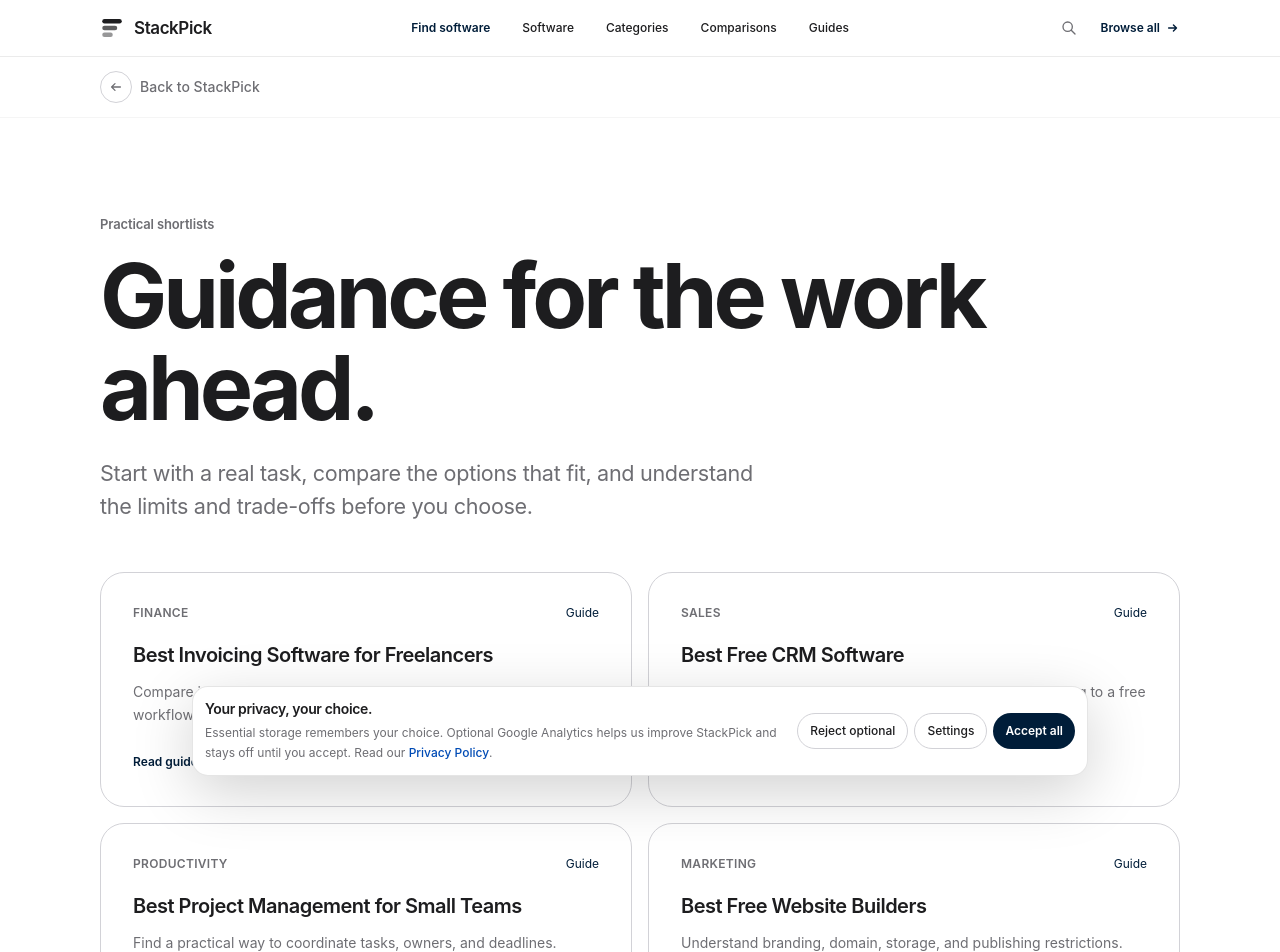
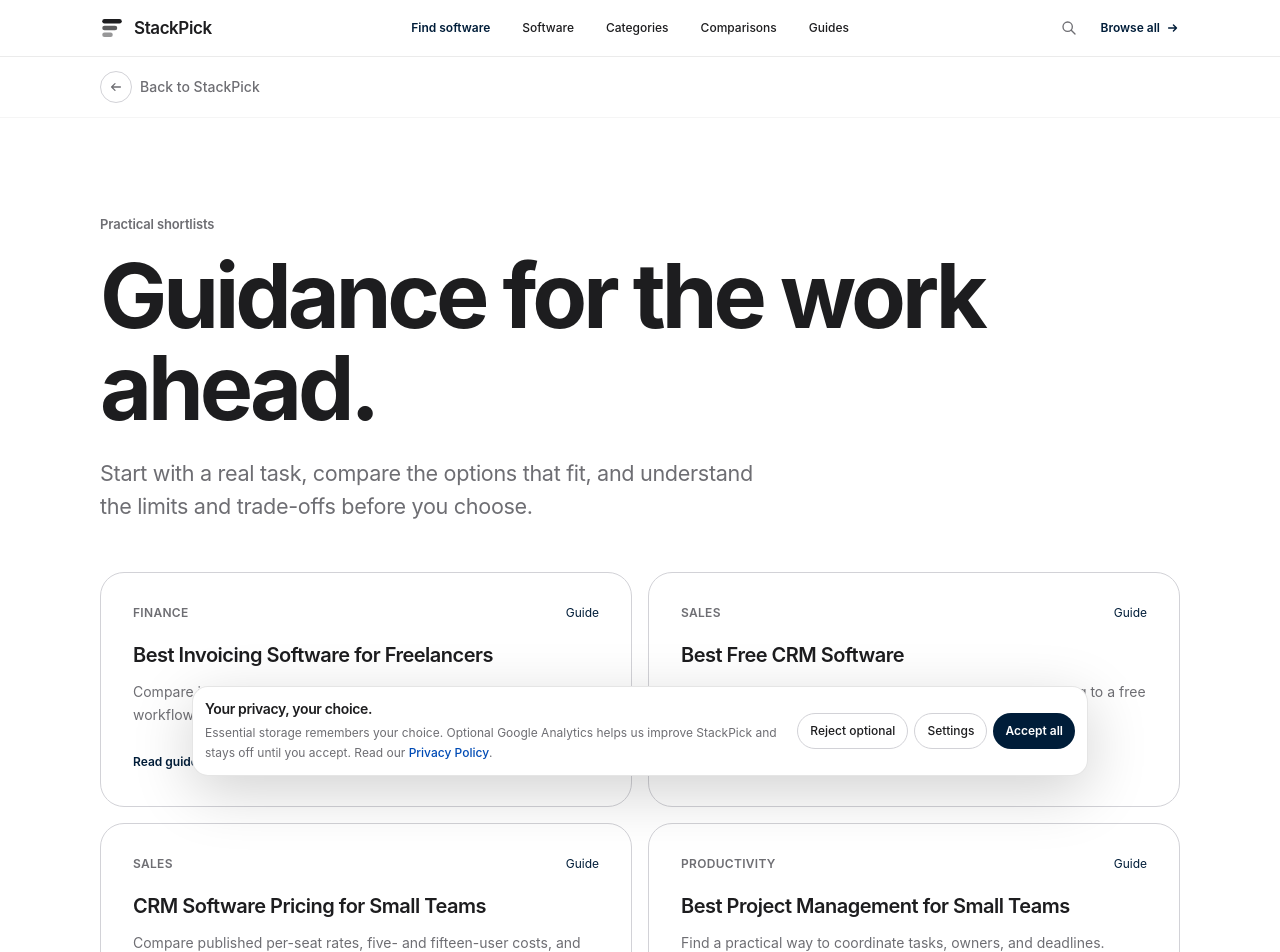
Before and after one commit to LinukaBandara/StackPick, a Next.js app: page /guides in a window 1280 px wide. Shown: the top 952 px of the page. Built offline with nearby package versions, Linux system fonts and the light colour scheme; no server answers.

Commit message:
content: link CRM pricing guide from guides directory

```diff
--- a/app/guides/page.tsx
+++ b/app/guides/page.tsx
@@ -10,6 +10,7 @@ export const metadata: Metadata = {
 const GUIDES = [
   { title: "Best Invoicing Software for Freelancers", desc: "Compare invoice creation, reminders, payment collection, and client workflows.", href: "/best/invoicing-software", category: "Finance" },
   { title: "Best Free CRM Software", desc: "Check contact, user, and automation limits before committing to a free plan.", href: "/best/free-crm-software", category: "Sales" },
+  { title: "CRM Software Pricing for Small Teams", desc: "Compare published per-seat rates, five- and fifteen-user costs, and upgrade traps.", href: "/best/crm-software-pricing", category: "Sales" },
   { title: "Best Project Management for Small Teams", desc: "Find a practical way to coordinate tasks, owners, and deadlines.", href: "/best/project-management-software", category: "Productivity" },
   { title: "Best Free Website Builders", desc: "Understand branding, domain, storage, and publishing restrictions.", href: "/best/free-website-builders", category: "Marketing" },
   { title: "Best Scheduling Software for Small Businesses", desc: "Compare bookings, reminders, staff calendars, and client self-service.", href: "/best/appointment-scheduling-software", category: "Operations" },
```
